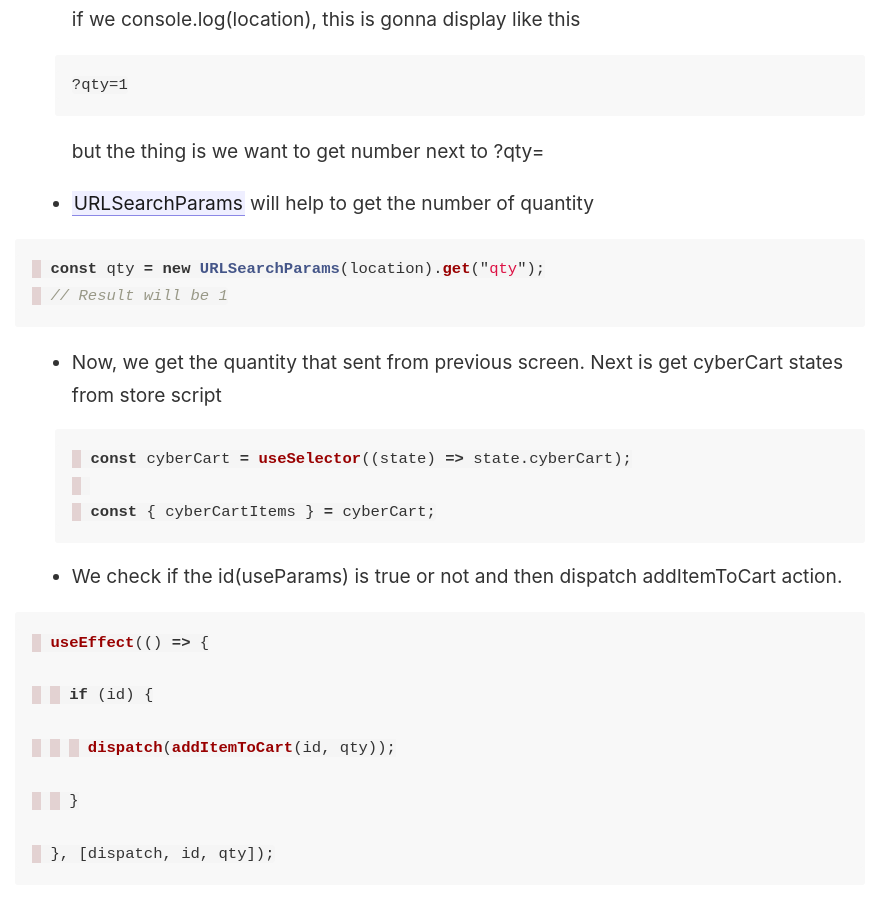
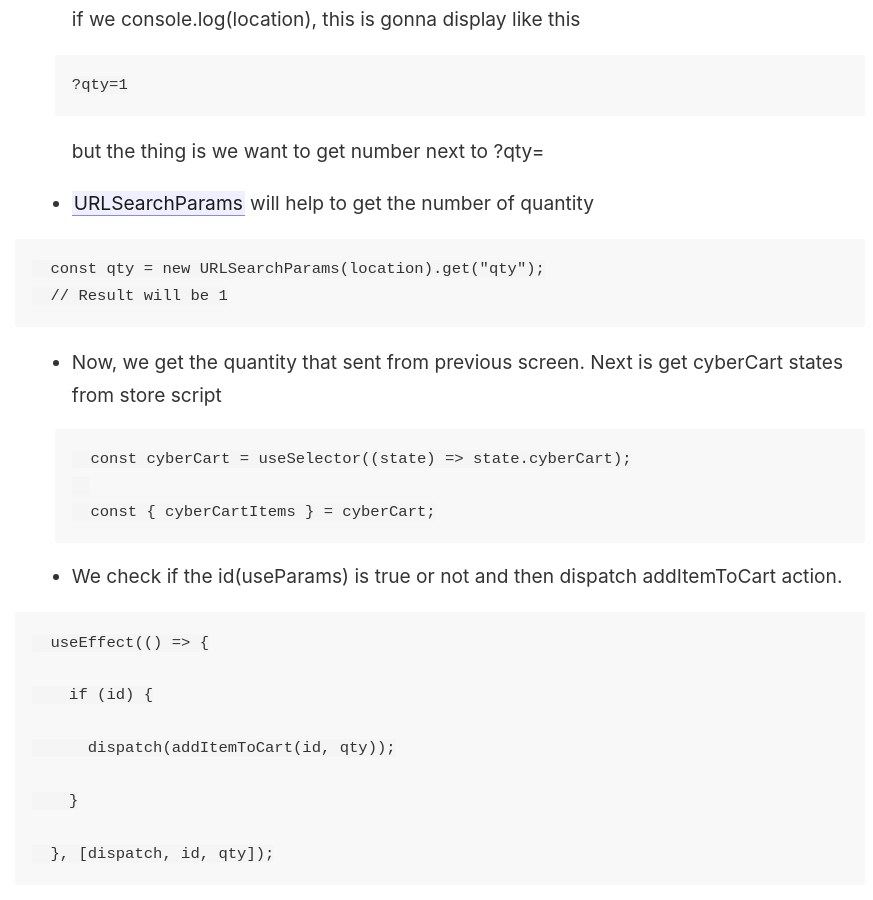
Before and after one commit to resetmerlin/resetmerlin-obsidian, a Jekyll site: the page built from _notes/Portfolio/Nike Resell eCommerce/frontend/src/screens/Cart Screen.md, in a window 1280 px wide and 900 px high, scrolled down 1349 px. Shown: the whole window, without its empty margins (45-918 px from the left). Built offline with Jekyll 4.4.1, drawn with Linux system fonts in a browser that asks for light colours; some of the changed text lies outside the part shown.

Commit message:
Update Cart Screen.md

````diff
--- a/_notes/Portfolio/Nike Resell eCommerce/frontend/src/screens/Cart Screen.md
+++ b/_notes/Portfolio/Nike Resell eCommerce/frontend/src/screens/Cart Screen.md
@@ -1,4 +1,4 @@
-```jsx
+```
 import CartList from "../components/CartList";
 
 import React, { useState, useEffect } from "react";
@@ -8,23 +8,23 @@ import {useParams, Link, useSearchParams, useLocation} from "react-router-dom";
 import { useDispatch, useSelector } from "react-redux";
 ```
 This is from [[Cart Action]]
-```jsx
+```
 import { cyberProductsAction } from "../actions/cyberProductActions";
 ```
 
 
-```jsx
+```
 const CartScreen = () => {
 
   const dispatch = useDispatch();
 ```
 
 - Before this We code to navigate to go to this Cart Screen
-```jsx
+```
     navigate(`/cart/${id}?qty=${qty}`);
 ```
 - Current URL : http://127.0.0.1:5173/cart/63bf630e02d1a3b301eeb75a?qty=1
-```jsx
+```
   const { id } = useParams();
 ```
 	If I use useParams(), and console.log the value, the result will be like this
@@ -35,7 +35,7 @@ const CartScreen = () => {
 
 
  - We can use  [[useLocation]] to get current locaton.
-```jsx
+```
   const location = useLocation().search;
 ```
 
@@ -47,20 +47,20 @@ const CartScreen = () => {
 
 - [[URLSearchParams]] will help to get the number of quantity
 
-```jsx
+```
   const qty = new URLSearchParams(location).get("qty");
   // Result will be 1
 ```
 
 - Now, we get the quantity that sent from previous screen. Next is get cyberCart states from store script
-```jsx
+```
   const cyberCart = useSelector((state) => state.cyberCart);
 
   const { cyberCartItems } = cyberCart;
 ```
 -  We check if the id(useParams) is true or not and then dispatch addItemToCart action.
 
-```jsx
+```
   useEffect(() => {
 
     if (id) {
@@ -74,7 +74,7 @@ const CartScreen = () => {
 	pass the arguments id, qty.
 
 
-```jsx
+```
    return (
 
     <>
````
